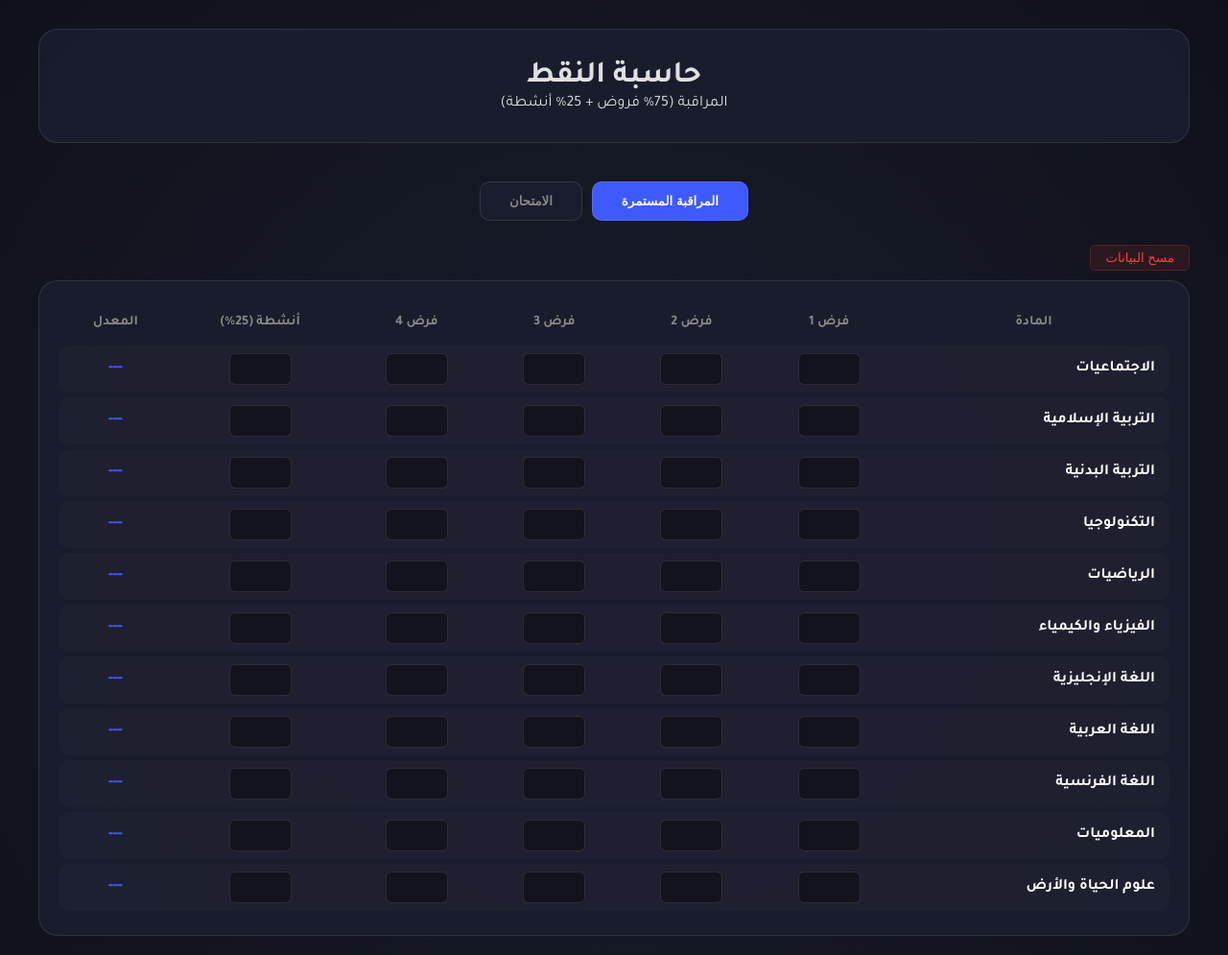
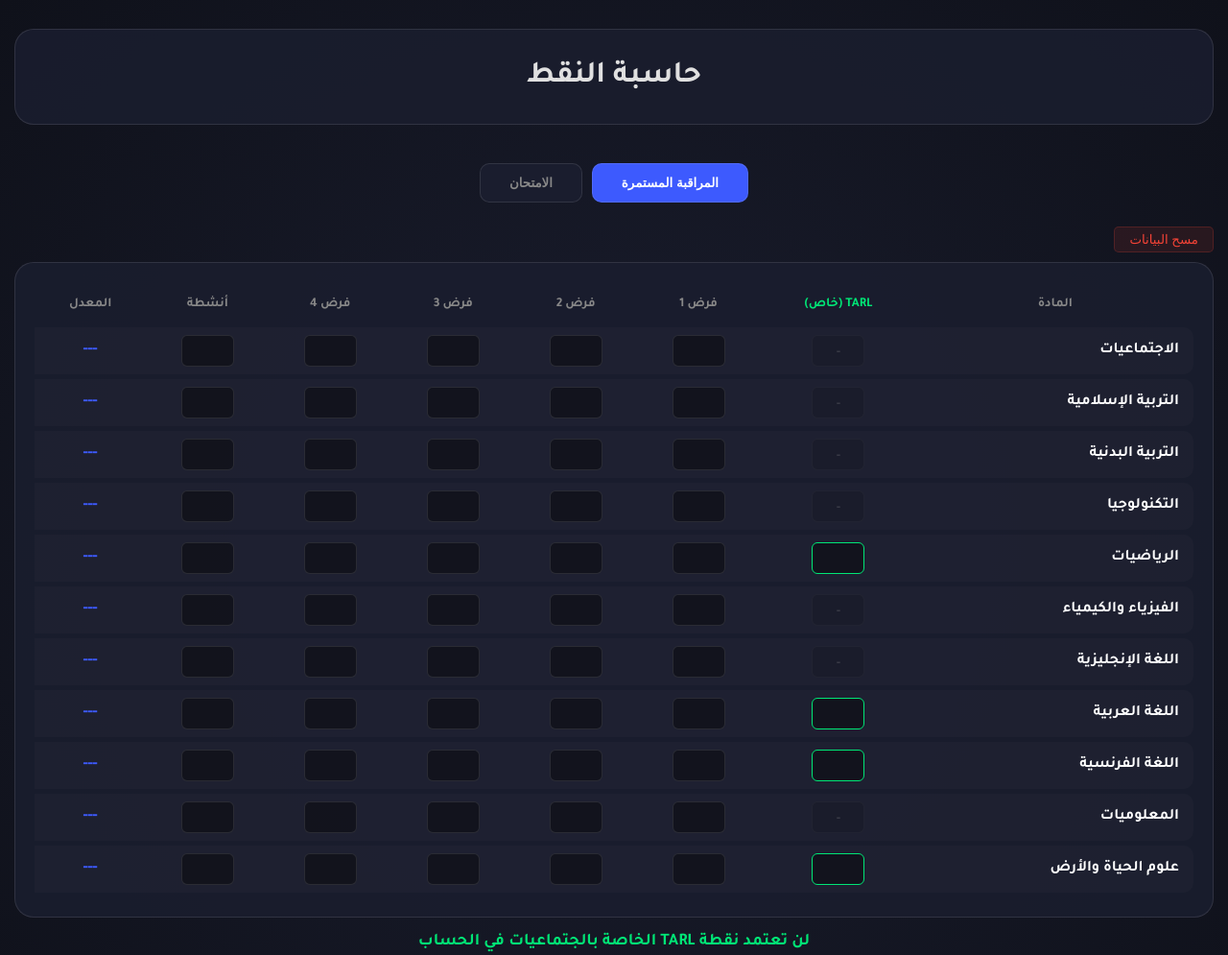
Before and after one commit to Ejeirjrifjf/hgh, a plain HTML site: page index.html in a window 1280 px wide. Shown: the top 995 px of the page at 96% size. Drawn offline with Linux system fonts and the light colour scheme.

Commit message:
Update index.html

```diff
--- a/index.html
+++ b/index.html
@@ -3,13 +3,14 @@
 <head>
     <meta charset="UTF-8">
     <meta name="viewport" content="width=device-width, initial-scale=1.0">
-    <title>حاسبة النقط - Haytam</title>
+    <title>حاسبة النقط </title>
     <link href="https://fonts.googleapis.com/css2?family=Tajawal:wght@400;700;900&display=swap" rel="stylesheet">
     <style>
         :root {
             --bg-dark: #0f111a;
             --card-bg: rgba(26, 29, 46, 0.95);
             --accent: #3d5afe;
+            --tarl-color: #00e676;
             --text-main: #e0e0e0;
             --border: rgba(255, 255, 255, 0.1);
         }
@@ -25,7 +26,7 @@
             padding: 30px 15px;
         }
 
-        .container { max-width: 1200px; margin: 0 auto; }
+        .container { max-width: 1300px; margin: 0 auto; }
 
         .header {
             text-align: center;
@@ -68,7 +69,7 @@
 
         table { width: 100%; border-collapse: separate; border-spacing: 0 5px; }
 
-        th { padding: 10px; color: #888; font-size: 0.9rem; }
+        th { padding: 10px; color: #888; font-size: 0.85rem; text-align: center; }
 
         td { padding: 8px; text-align: center; background: rgba(255,255,255,0.02); }
 
@@ -81,10 +82,10 @@
             min-width: 160px;
         }
 
-        td:last-child { border-radius: 10px 0 0 10px; }
+        .tarl-input { border-color: var(--tarl-color) !important; color: var(--tarl-color) !important; }
 
         input {
-            width: 65px;
+            width: 55px;
             background: rgba(0,0,0,0.4);
             border: 1px solid var(--border);
             padding: 8px;
@@ -125,14 +126,21 @@
             cursor: pointer;
             margin-bottom: 10px;
         }
+
+        .tarl-notice {
+            margin-top: 15px;
+            color: var(--tarl-color);
+            font-weight: bold;
+            text-align: center;
+            font-size: 1.1rem;
+        }
     </style>
 </head>
 <body>
 
 <div class="container">
     <div class="header">
-        <h1>حاسبة النقط</h1>
-        <p>المراقبة (75% فروض + 25% أنشطة)</p>
+        <h1>حاسبة النقط  </h1>
     </div>
 
     <div class="tabs-wrapper">
@@ -140,23 +148,29 @@
         <button class="tab-btn" id="btn-e" onclick="switchSection('exam')">الامتحان</button>
     </div>
 
-    <div id="monitoring-section" class="tab-content">
+    <div id="monitoring-section">
         <button class="reset-btn" onclick="clearData('monitoring')">مسح البيانات</button>
         <div class="table-card">
             <table>
                 <thead>
                     <tr>
                         <th>المادة</th>
-                        <th>فرض 1</th><th>فرض 2</th><th>فرض 3</th><th>فرض 4</th><th>أنشطة (25%)</th>
+                        <th style="color:var(--tarl-color)">TARL (خاص)</th>
+                        <th>فرض 1</th>
+                        <th>فرض 2</th>
+                        <th>فرض 3</th>
+                        <th>فرض 4</th>
+                        <th>أنشطة</th>
                         <th>المعدل</th>
                     </tr>
                 </thead>
                 <tbody id="m-body"></tbody>
             </table>
         </div>
+        <p class="tarl-notice">لن تعتمد نقطة TARL الخاصة بالجتماعيات  في الحساب</p>
     </div>
 
-    <div id="exam-section" class="tab-content" style="display:none">
+    <div id="exam-section" style="display:none">
         <button class="reset-btn" onclick="clearData('exam')">مسح البيانات</button>
         <div class="table-card">
             <table>
@@ -186,6 +200,9 @@
         "المعلوميات", "علوم الحياة والأرض"
     ];
 
+    // المواد التي تظهر فيها خانة TARL منفصلة
+    const tarlVisibleSubjects = ["اللغة العربية", "اللغة الفرنسية", "الرياضيات", "علوم الحياة والأرض"];
+
     let db = JSON.parse(localStorage.getItem('gradeDB')) || { m: {}, e: {} };
 
     function init() {
@@ -193,50 +210,35 @@
         const eBody = document.getElementById('e-body');
 
         subjects.forEach((s, i) => {
-            // المراقبة المستمرة
+            let showTarlInput = tarlVisibleSubjects.includes(s);
+
             let mRow = `<tr><td>${s}</td>`;
+
+            // خانة TARL (العمود 5)
+            mRow += `<td><input type="text" class="nav-input ${showTarlInput ? 'tarl-input' : ''}"
+                        ${!showTarlInput ? 'disabled placeholder="-" style="opacity:0.3"' : ''}
+                        data-row="${i}" data-col="5" value="${db.m[i]?.[5] || ''}"
+                        oninput="validate(this); saveM(${i},5,this.value)"></td>`;
+
+            // الفروض والأنشطة (0-4)
             for(let j=0; j<5; j++) {
                 mRow += `<td><input type="text" class="nav-input" data-row="${i}" data-col="${j}"
                           value="${db.m[i]?.[j] || ''}" oninput="validate(this); saveM(${i},${j},this.value)"></td>`;
             }
+
             mRow += `<td id="m-res-${i}" class="avg-display">---</td></tr>`;
             mBody.innerHTML += mRow;
 
-            // الامتحان
             eBody.innerHTML += `<tr><td style="text-align:right">${s}</td>
                 <td><input type="text" class="nav-input-e" data-row="${i}" data-col="0"
                 value="${db.e[i] || ''}" oninput="validate(this); saveE(${i},this.value)"></td></tr>`;
         });
-        setupNavigation();
         calc();
     }
 
     function validate(input) {
         input.value = input.value.replace(/[^0-9.]/g, '');
         if (parseFloat(input.value) > 20) input.value = "20";
-    }
-
-    function setupNavigation() {
-        document.addEventListener('keydown', (e) => {
-            const active = document.activeElement;
-            if (!active.classList.contains('nav-input') && !active.classList.contains('nav-input-e')) return;
-
-            const isExam = active.classList.contains('nav-input-e');
-            const selector = isExam ? '.nav-input-e' : '.nav-input';
-            let row = parseInt(active.dataset.row);
-            let col = parseInt(active.dataset.col);
-
-            if (['ArrowUp', 'ArrowDown', 'ArrowLeft', 'ArrowRight'].includes(e.key)) {
-                e.preventDefault();
-                if (e.key === 'ArrowRight') col = Math.max(0, col - 1);
-                if (e.key === 'ArrowLeft') col = Math.min(isExam ? 0 : 4, col + 1);
-                if (e.key === 'ArrowUp') row = Math.max(0, row - 1);
-                if (e.key === 'ArrowDown') row = Math.min(subjects.length - 1, row + 1);
-
-                const next = document.querySelector(`${selector}[data-row="${row}"][data-col="${col}"]`);
-                if (next) next.focus();
-            }
-        });
     }
 
     function saveM(r, c, v) { if(!db.m[r]) db.m[r] = {}; db.m[r][c] = v; sync(); }
@@ -246,52 +248,43 @@
     function calc() {
         let mTotal = 0, mCount = 0;
 
-        subjects.forEach((_, i) => {
-            const subjectData = db.m[i] || {};
+        subjects.forEach((s, i) => {
+            const data = db.m[i] || {};
+            let res = 0;
 
-            // استخراج الفروض (الأعمدة 0 إلى 3)
-            let exams = [];
-            for(let j=0; j<4; j++) {
-                if(subjectData[j] !== undefined && subjectData[j] !== "" && !isNaN(subjectData[j])) {
-                    exams.push(parseFloat(subjectData[j]));
-                }
+            if (tarlVisibleSubjects.includes(s)) {
+                // المعادلة للمواد الأساسية: TARL*0.2 + F1*0.3 + F2*0.3 + Act*0.2
+                const tarl = parseFloat(data[5]) || 0;
+                const f1 = parseFloat(data[0]) || 0;
+                const f2 = parseFloat(data[1]) || 0;
+                const act = parseFloat(data[4]) || 0;
+                res = (tarl * 0.2) + (f1 * 0.3) + (f2 * 0.3) + (act * 0.2);
+            }
+            else if (s === "الفيزياء والكيمياء") {
+                // الفيزياء: 5 خانات (F1, F2, F3/TARL, F4, Act) كل واحدة ضرب 0.2
+                let sum = 0;
+                for(let j=0; j<5; j++) sum += (parseFloat(data[j]) || 0);
+                res = sum * 0.2;
+            }
+            else {
+                // النظام العادي لباقي المواد (بما فيها الاجتماعيات)
+                let vals = [0,1,2,3,4].filter(k => data[k] !== "" && data[k] !== undefined).map(k => parseFloat(data[k]));
+                res = vals.length > 0 ? vals.reduce((a, b) => a + b, 0) / vals.length : 0;
             }
 
-            // استخراج نقطة الأنشطة (العمود 4)
-            const activity = subjectData[4];
-            const hasActivity = activity !== undefined && activity !== "" && !isNaN(activity);
-
-            if(exams.length > 0 || hasActivity) {
-                let subjectAvg = 0;
-
-                if(exams.length > 0 && hasActivity) {
-                    // المعادلة المطلوبة: (معدل الفروض * 0.75) + (الأنشطة * 0.25)
-                    const examsAvg = exams.reduce((a, b) => a + b, 0) / exams.length;
-                    subjectAvg = (examsAvg * 0.75) + (parseFloat(activity) * 0.25);
-                } else if (exams.length > 0) {
-                    // إذا لم توجد أنشطة بعد، نحسب معدل الفروض فقط
-                    subjectAvg = exams.reduce((a, b) => a + b, 0) / exams.length;
-                } else {
-                    // إذا وجدت الأنشطة فقط
-                    subjectAvg = parseFloat(activity);
-                }
-
-                document.getElementById(`m-res-${i}`).innerText = subjectAvg.toFixed(2);
-                mTotal += subjectAvg;
-                mCount++;
+            if(Object.values(data).some(v => v !== "")) {
+                document.getElementById(`m-res-${i}`).innerText = res.toFixed(2);
+                mTotal += res; mCount++;
             } else {
                 document.getElementById(`m-res-${i}`).innerText = "---";
             }
         });
 
         const mFinal = mCount > 0 ? mTotal / mCount : 0;
-        const eVal = Object.values(db.e).filter(v => v !== "" && !isNaN(v));
-        const eFinal = eVal.length > 0 ? eVal.reduce((a,b) => parseFloat(a)+parseFloat(b), 0) / eVal.length : 0;
+        const eFinal = (Object.values(db.e).filter(v => v !== "").reduce((a,b) => a + parseFloat(b), 0) / subjects.length) || 0;
 
         document.getElementById('m-final').innerText = mFinal.toFixed(2);
         document.getElementById('e-final').innerText = eFinal.toFixed(2);
-
-        // المعدل النهائي (بناءً على افتراض أن المراقبة والامتحان لهما نفس الوزن)
         document.getElementById('total-final').innerText = ((mFinal + eFinal) / 2).toFixed(2);
     }
 
@@ -303,7 +296,7 @@
     }
 
     function clearData(type) {
-        if(confirm("مسح جميع النقاط؟")) {
+        if(confirm("مسح جميع البيانات؟")) {
             if(type === 'monitoring') db.m = {}; else db.e = {};
             sync(); location.reload();
         }
```
